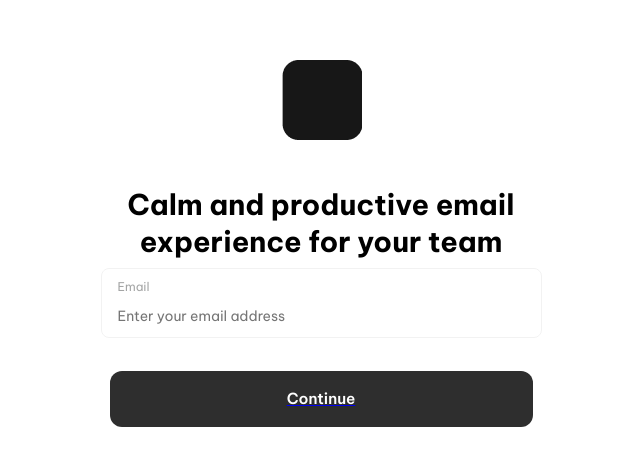
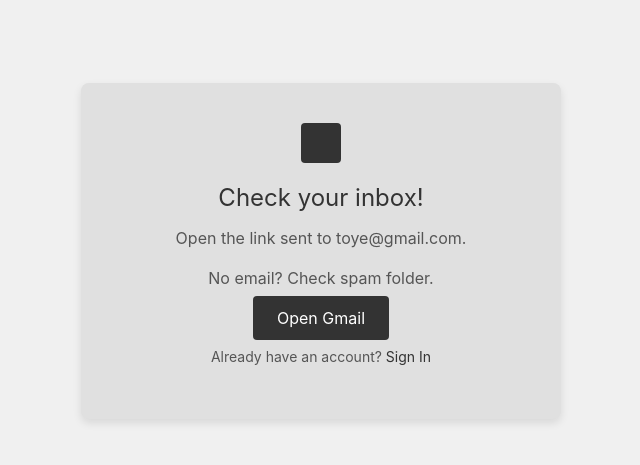
Before and after one commit to Mokunfopeakinyemi/NETLIFY, a React (Create React App) app: page / in a window 1280 px wide. Shown: the part 149-614 px from the top of the page, without its empty margins (319-959 px from the left). Built offline with nearby package versions, Linux system fonts and the light colour scheme.

Commit message:
Buttons and all

```diff
--- a/src/App.tsx
+++ b/src/App.tsx
@@ -12,8 +12,8 @@ function App() {
     <div className="App">
       <BrowserRouter>
         <Routes>
-          <Route path="/" element={<Signup />}></Route>
-          <Route path="/email" element={<EmailConfirmation />}></Route>
+          <Route path="/email" element={<Signup />}></Route>
+          <Route path="/" element={<EmailConfirmation />}></Route>
           <Route path="/last" element={<Last />}></Route>
           <Route path="/login" element={<LoginForm />} />
           <Route path="/forgot" element={<Forgot />} />
--- /dev/null
+++ b/src/button.tsx
@@ -0,0 +1,40 @@
+import { Link } from "react-router-dom";
+import { useState } from "react";
+
+interface ButtonProps {
+  text: string;
+}
+
+const Button = ({ text }: ButtonProps) => {
+  const [isHovered, setIsHovered] = useState(false);
+
+  const buttonStyle = {
+    fontFamily: "Be Vietnam Pro",
+    display: "flex",
+    alignItems: "center",
+    justifyContent: "center",
+    fontWeight: 600,
+    fontSize: "15.25px",
+    color: "white",
+    width: 423,
+    height: 56,
+    backgroundColor: "#2e2e2e",
+    borderRadius: 12,
+    border: "none",
+    textDecoration: "none",
+    opacity: isHovered ? 0.8 : 1,
+    transition: "opacity 1.5s",
+  };
+
+  return (
+    <button
+      style={buttonStyle}
+      onMouseEnter={() => setIsHovered(true)}
+      onMouseLeave={() => setIsHovered(false)}
+    >
+      {text}
+    </button>
+  );
+};
+
+export default Button;
--- a/src/pages/forgot/Forgot.css
+++ b/src/pages/forgot/Forgot.css
@@ -12,7 +12,7 @@
   justify-content: center;
   flex-direction: column;
   gap: 17px;
-  background: white;
+  background: #ffffff;
   padding: 30px;
   border-radius: 10px;
   box-shadow: 0px 4px 10px rgba(0, 0, 0, 0.1);
@@ -29,15 +29,11 @@
   color: #48494a80;
 }
 .input-field {
-  width: 303;
-  height: 16;
   font-family: "Be Vietnam Pro";
   font-weight: 400;
   font-size: 14px;
-  line-height: 16px;
+  color: #48494a99;
   padding: 0px;
-  color: #48494a99;
-  letter-spacing: 0%;
 }
 .cont-input {
   display: flex;
@@ -54,10 +50,10 @@
   gap: 8px;
   border-radius: 8px;
   border-width: 1.2px;
-  padding-top: 12px;
-  padding-right: 16px;
-  padding-bottom: 12px;
-  padding-left: 16px;
+  padding-top: 6px;
+  padding-right: 8px;
+  padding-bottom: 6px;
+  padding-left: 8px;
   border: 1.2px solid #f2f2f2;
 }
 .continue-but {
--- a/src/pages/forgot/Forgot.tsx
+++ b/src/pages/forgot/Forgot.tsx
@@ -1,7 +1,8 @@
 import React from "react";
 import "./Forgot.css";
 import { Link } from "react-router-dom";
-import head from "../forgot/head.png"
+import head from "../forgot/head.png";
+import Button from "../../button";
 
 const Forgot = () => {
   return (
@@ -19,9 +20,13 @@ const Forgot = () => {
             />
           </div>
         </div>
-      <Link className="continue-but" to="/">Continue</Link>
+
+        <Button text="Continue" />
         <p className="signin-text">
-          Just remembered your password? <Link to="/login" className="span-sign">Sign in</Link>
+          Just remembered your password?{" "}
+          <Link to="/login" className="span-sign">
+            Sign in
+          </Link>
         </p>
       </div>
     </div>
--- a/src/pages/signin/Login.tsx
+++ b/src/pages/signin/Login.tsx
@@ -2,23 +2,24 @@ import React from "react";
 import "./Login.css";
 import { Link } from "react-router-dom";
 import head from "../signup/head.png";
+import Button from "../../button";
 
 function LoginForm() {
   return (
     <div className="login-container">
       <div className="logo">
-        <img src={head} alt="" />
+        <img className="ogo" src={head} alt="" />
       </div>
       <h1 className="title">
         Calm and productive <br /> email experience for your team
       </h1>
-
+      <div className="form-g">
         <div className="form-group">
           <label className="emails">Email address</label>
-        <div className="form-group2">
+          <div className="form-link">
             <input
               type="email"
-            className="emaillog"
+              className="emaillogin"
               placeholder="Enter your email address"
             />
             <Link to="/forgot" className="forgot-link">
@@ -26,19 +27,27 @@ function LoginForm() {
             </Link>
           </div>
         </div>
-
+      </div>
+      <div className="form-g">
         <div className="form-group">
           <label className="emails">Password</label>
+          <div className="form-group2">
             <input
               type="password"
-          className="emaillog"
+              className="emaillogin"
               placeholder="Enter your password"
             />
           </div>
+        </div>
+      </div>
 
-      <Link to="" className="sign-in-button">Sign in</Link>
+      <Button text="Sign In" />
+
       <p className="create-account-link">
-        New to Avail? <Link className="create" to="/">Create an account</Link>
+        New to Avail?{" "}
+        <Link className="create" to="/last">
+          Create an account
+        </Link>
       </p>
     </div>
   );
--- a/src/pages/signup/Last.css
+++ b/src/pages/signup/Last.css
@@ -44,6 +44,7 @@
   font-weight: 400;
   font-size: 14px;
   line-height: 16px;
+  padding-left: 0px;
   letter-spacing: 0%;
 }
 
@@ -103,10 +104,16 @@
   justify-content: center;
   width: calc(100% - 24px);
   border: 1px solid #ccc;
+  gap: 0px;
   border-radius: 4px;
   font-size: 16px;
-  padding: 12px;
+  padding-left: 12px;
   padding-top: 0px;
+}
+.signhead {
+  width: 40;
+  height: 40;
+  border-radius: 8px;
 }
 .mini {
   font-family: "Be Vietnam Pro";
@@ -115,4 +122,5 @@
   line-height: 12px;
   letter-spacing: 0%;
   color: #48494a80;
+  padding-left: 0px;
 }
--- a/src/pages/signup/Last.tsx
+++ b/src/pages/signup/Last.tsx
@@ -6,7 +6,7 @@ function SignupForm() {
   return (
     <div className="signup-container">
       <div className="signup-content">
-        <div className="signup-icon"><img src={head} alt="" /></div>
+        <div className="signup-icon"><img src={head} className="signhead" alt="" /></div>
         <h2 className="signup-title">
           Calm and productive <br />
           email experience for your team
--- a/src/pages/signup/Signup.css
+++ b/src/pages/signup/Signup.css
@@ -1,111 +1,108 @@
+/* General Page Layout */
 .containsignup {
   display: flex;
   align-items: center;
   justify-content: center;
-  position: fixed; /* Ensure it stays in the middle */
+  position: fixed;
   top: 50%;
   left: 50%;
   transform: translate(-50%, -50%);
   width: 100vw;
   height: 100vh;
+  background-color: #e0e0e0;
+}
+
+/* Signup Box */
+.contup {
+  display: flex;
+  flex-direction: column;
+  align-items: center;
+  justify-content: center;
+  width: 424px;
+  padding: 20px;
+  background: white;
+  border-radius: 12px;
+  box-shadow: 0 4px 10px rgba(0, 0, 0, 0.1);
+}
+
+/* Header Image */
+.head {
+  width: 40px;
+  height: 40px;
+  border-radius: 8px;
+  margin-bottom: 10px;
+}
+
+/* Title */
+.calm {
+  font-size: 24px;
+  font-weight: 700;
+  text-align: center;
   color: black;
+  margin-bottom: 20px;
+}
+
+/* Input Section */
+.containemail {
+  width: 100%;
+  margin-bottom: 20px;
 }
 
 .miniemail {
-  width: 32;
-  height: 12;
   font-family: "Be Vietnam Pro";
-  font-weight: 400;
   font-size: 12px;
-  line-height: 12px;
-  letter-spacing: 0%;
-  color: #48494a80;
+  font-weight: 500;
+  color: #888;
   text-align: left;
 }
-.containemail {
-  width: 351;
-  height: 32;
-  gap: 4px;
+
+/* Input Field Container */ /* Input Field Container (Stacked Elements) */
+.form-group2 {
+  display: flex;
+  flex-direction: column;
+  width: 350px;
 }
-.email {
-  width: 303;
-  height: 16;
-  font-family: "Be Vietnam Pro";
-  font-weight: 400;
+
+/* Input Field */
+.emaillog {
+  width: 100%;
+  border: none;
+  outline: none;
   font-size: 14px;
-  line-height: 16px;
-  letter-spacing: 0%;
-  color: #48494a99;
-  border: none;
-  padding: 0px;
+  color: #48494a;
+  padding: 8px;
+  background: transparent;
+  padding-left: 25px;
 }
-.contup {
-  display: flex;
-  align-items: center;
-  flex-direction: column;
-  justify-content: center;
-  width: 423.58001708984375;
-  height: 330;
-  max-width: 520px;
+
+/* Input Field Focus Effect */
+.form-group2:focus-within {
+  border-color: #333;
+}
+
+/* Continue Button */
+.contconti {
+  width: 100%;
+}
+
+.conti {
+  width: 100%;
+  padding: 15px;
+  background-color: #2e2e2e;
   color: white;
-  gap: 17px;
-  align-self: center;
+  font-size: 16px;
+  font-weight: 600;
+  text-align: center;
+  border-radius: 12px;
+  cursor: pointer;
+  transition: opacity 0.3s;
 }
-.conti {
-  font-family: "Be Vietnam Pro";
-  display: flex;
-  align-items: center;
-  justify-content: center;
-  font-weight: 600;
-  font-size: 15.25px;
-  color: white;
-  width: 423px;
-  height: 56px;
-  background-color: #2e2e2e;
-  border-radius: 12px;
+
+.conti:hover {
+  opacity: 80%;
+}
+
+/* Remove Link Styles */
+Link {
   text-decoration: none;
 }
-.conti:hover {
-  opacity: 80%;
-  transition: 1.5s;
-}
-.calm {
-  color: black;
-  font-family: "Be Vietnam Pro";
-  font-weight: 700;
-  font-size: 28.64px;
-  line-height: 37.23px;
-  letter-spacing: -4%;
-  text-align: center;
-}
-.contcalm {
-  width: 424px;
-  height: 74px;
-}
-.head {
-  width: 40;
-  height: 40;
-  border-radius: 8px;
-}
-.containemail {
-  gap: 0px;
-  display: flex;
-  align-self: flex-start;
-  align-items: flex-start;
-  justify-content: flex-start;
-  flex-direction: column;
-  padding-top: 20px;
-}
-.conteem {
-  width: 423px;
-  height: 56px;
-  padding-left: 16px;
-  padding-bottom: 12px;
-  text-align: left;
-  border: 1.2px solid #f2f2f2;
-  border-radius: 8px;
-}
-Link {
-  text-decoration: none;
-  text-decoration-line: none;
-}
--- a/src/pages/signup/Signup.tsx
+++ b/src/pages/signup/Signup.tsx
@@ -1,13 +1,13 @@
-import React from "react";
 import head from "../signup/head.png";
 import "./Signup.css";
+import Button from "../../button";
 import { Link } from "react-router-dom";
 
 const Signup = () => {
   return (
     <div className="containsignup">
       <div className="contup">
-        <img className="head" src={head} alt="" />
+        <img className="head" src={head} alt="Signup Header" />
         <div className="contcalm">
           <p className="calm">
             Calm and productive email experience for your team
@@ -15,17 +15,19 @@ const Signup = () => {
         </div>
         <div className="containemail">
           <div className="conteem">
-            <p className="miniemail">Email</p>
-            <input
-              type="text"
-              className="email"
-              placeholder="Enter your email address"
-            />
+            <div className="form-group2">
+              <p className="miniemail">Email</p>
+              <input
+                type="password"
+                className="emaillog"
+                placeholder="Enter your password"
+              />
+            </div>
           </div>
         </div>
         <div className="contconti">
-          <Link to="/email">
-            <p className="conti">Continue</p>
+          <Link to="/">
+            <Button text="Continue" />
           </Link>
         </div>
       </div>
```
Also changed, not shown: src/index.css (+41 -22 lines), src/pages/signin/Login.css (+20 -10 lines). Lines whose indentation alone changed are shown as unchanged.
